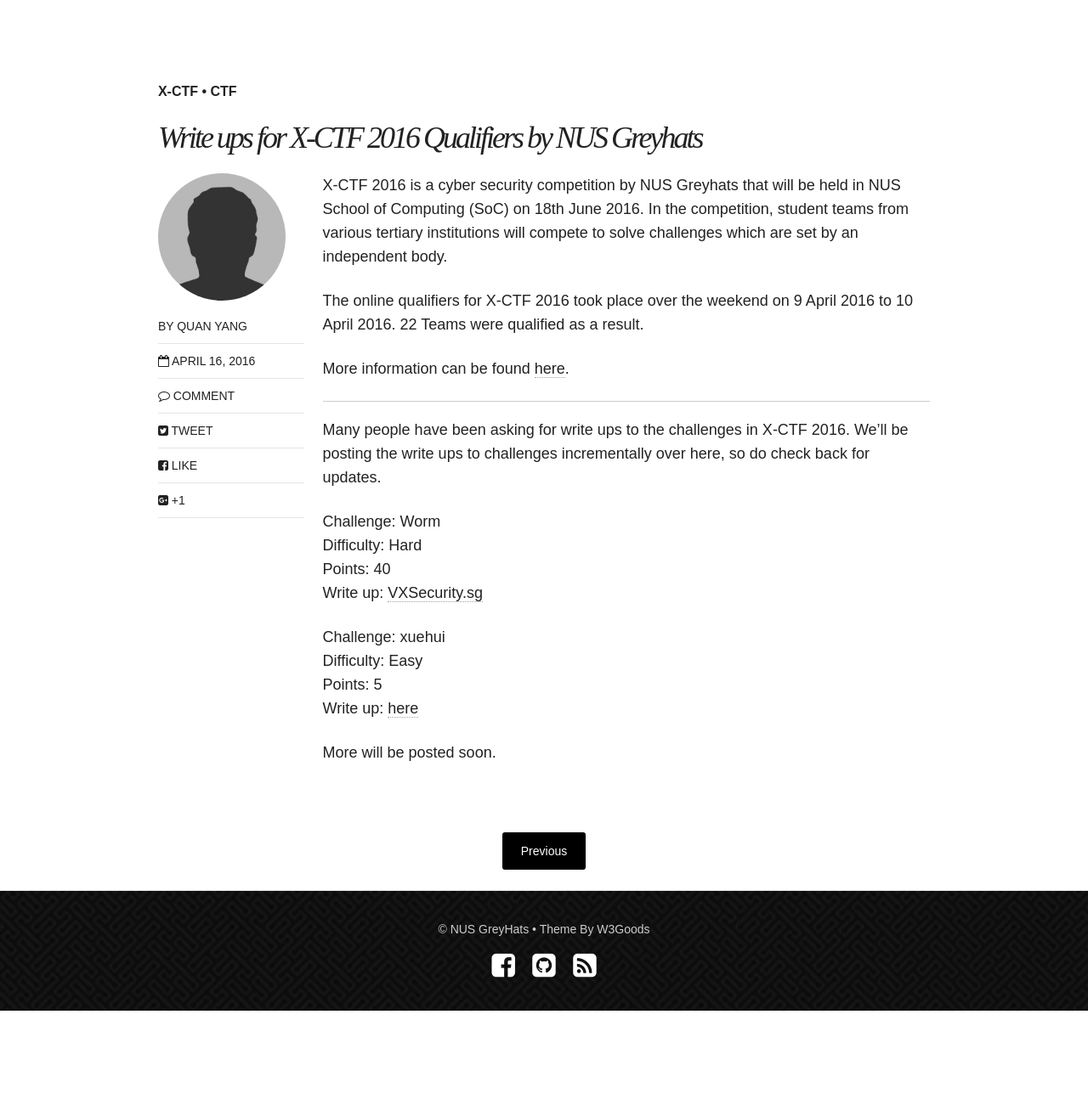
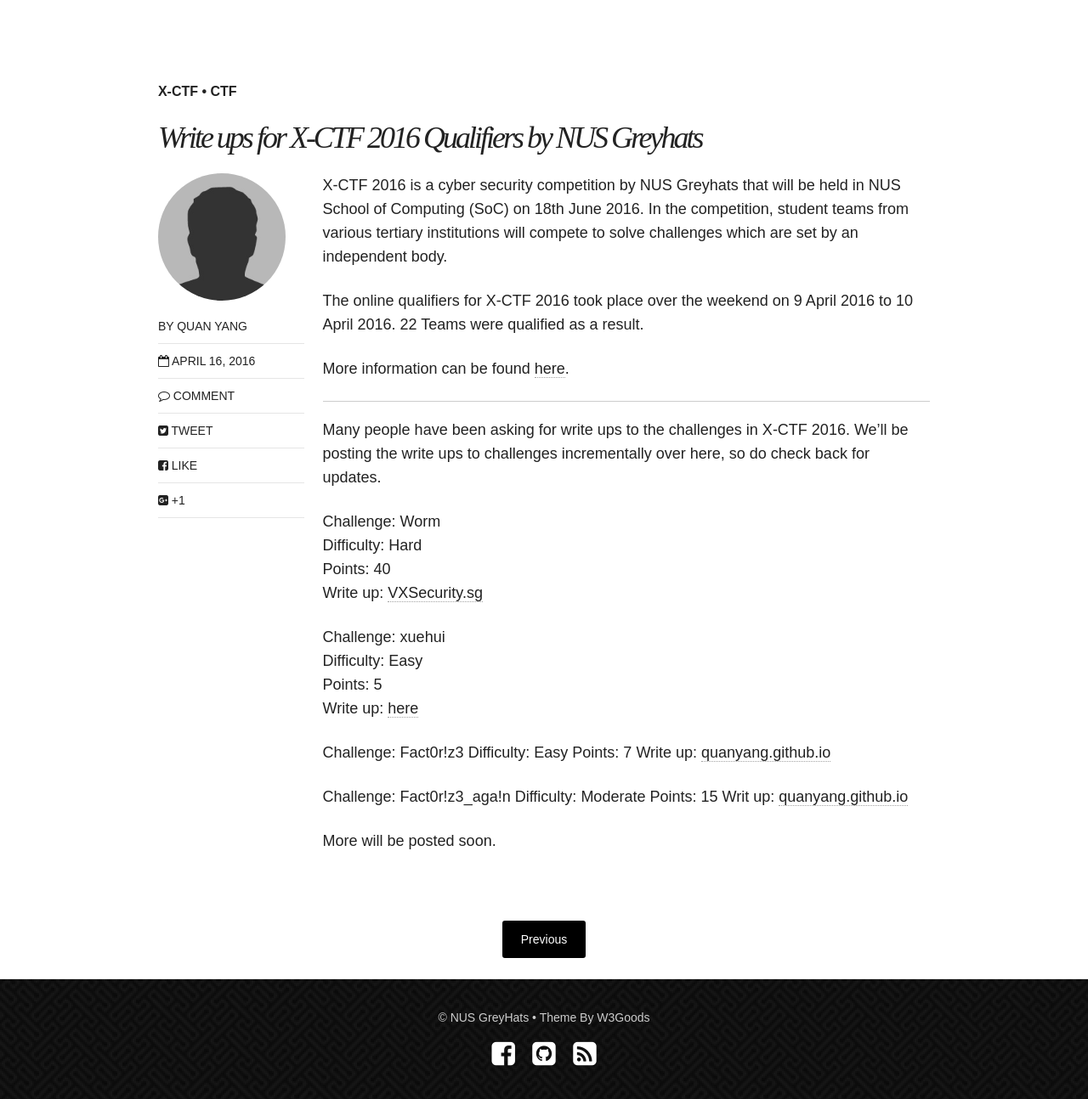
Before and after one commit to NUSGreyhats/write-ups, a Jekyll site: the page built from _posts/2016-04-16-x-ctf-2016-qualifiers-by-nus-greyhats.markdown, in a window 1280 px wide. Shown: the whole page at 85% size. Built offline with Jekyll 4.4.1, drawn with Linux system fonts in a browser that asks for light colours; nearby versions of some CDN libraries; comment, search, counter and statistics services are not loaded; before the commit the page ends 1190 px from its top, so only the background shows below that.

Commit message:
Update x-ctf write up

```diff
--- a/_posts/2016-04-16-x-ctf-2016-qualifiers-by-nus-greyhats.markdown
+++ b/_posts/2016-04-16-x-ctf-2016-qualifiers-by-nus-greyhats.markdown
@@ -34,4 +34,14 @@
 Points: 5
 Write up: [here](https://natx.xyz/blog/2016/04/11/xctf-xh)
 
+Challenge: Fact0r!z3
+Difficulty: Easy
+Points: 7
+Write up: [quanyang.github.io](http://quanyang.github.io/x-ctf-fact0r!z3-and-fact0r!z3_aga!n-crypto/)
+
+Challenge: Fact0r!z3_aga!n
+Difficulty: Moderate
+Points: 15
+Writ up: [quanyang.github.io](http://quanyang.github.io/x-ctf-fact0r!z3-and-fact0r!z3_aga!n-crypto/)
+
 More will be posted soon.
```
Also changed, not shown: 1 other file.
